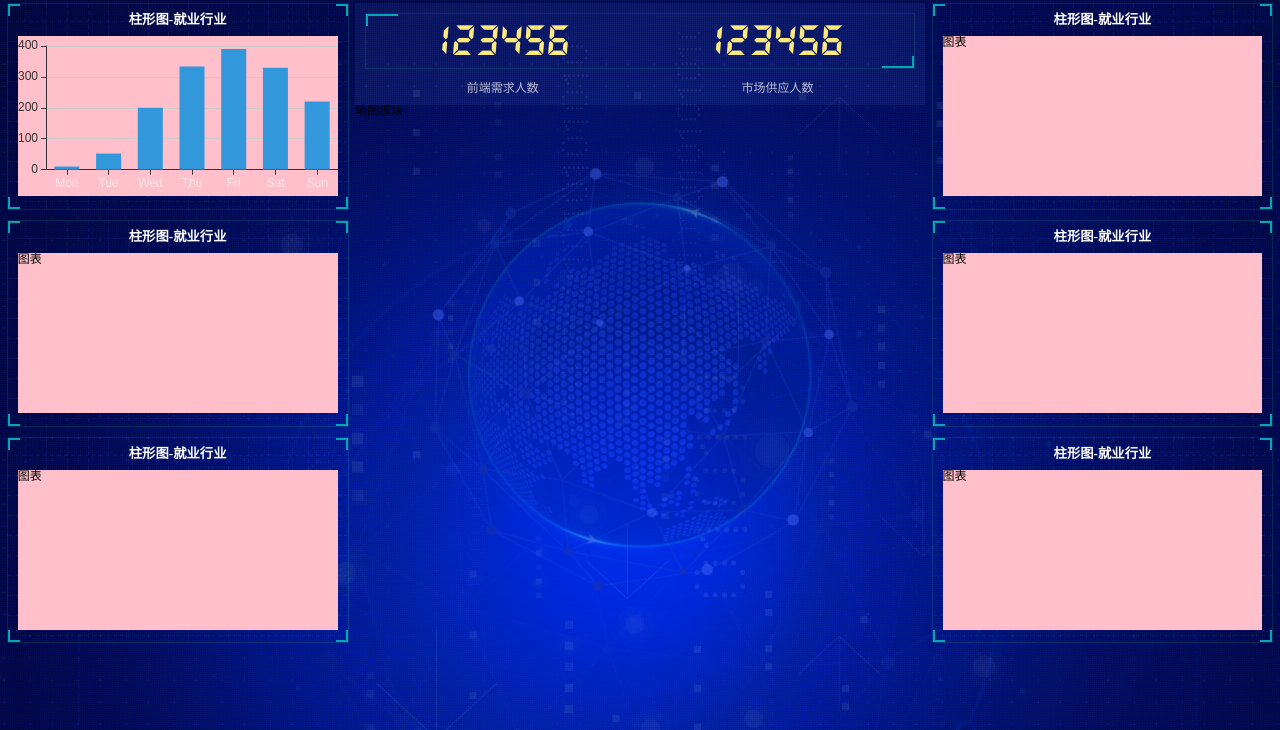
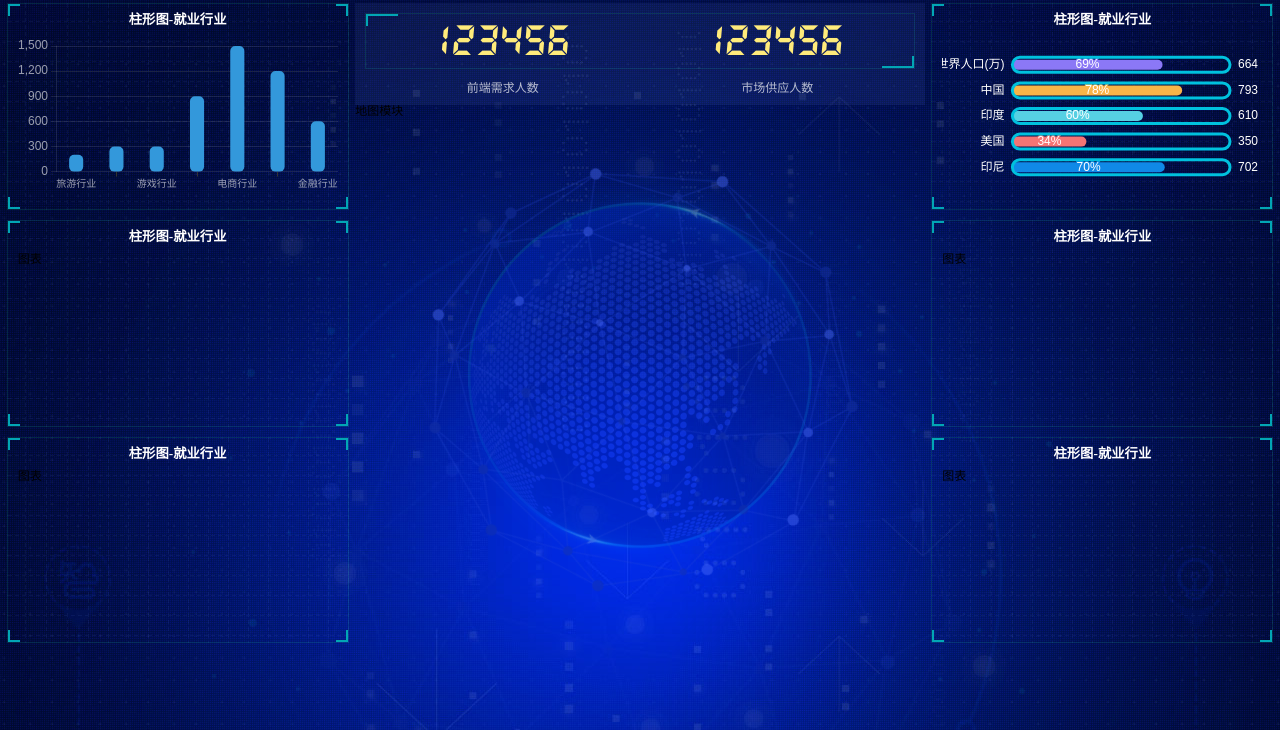
Before and after one commit to kaitehan/echarts_demo, a plain HTML site: page index.html in a window 1280 px wide. Shown: the part 70-800 px from the top of the page. Drawn offline with Linux system fonts and the light colour scheme.

Commit message:
finished bar charts model

```diff
--- a/css/index.less
+++ b/css/index.less
@@ -129,7 +129,7 @@ header {
 
         .chart {
             height: 3rem;
-            background-color: pink;
+            // background-color: pink;
         }
 
     }
--- a/index.html
+++ b/index.html
@@ -40,7 +40,7 @@
         <div class="colum">
             <div class="panel bar">
                 <h2>柱形图-就业行业</h2>
-                <div class="chart">图表</div>
+                <div class="chart"></div>
                 <div class="panel-footer"></div>
             </div>
             <div class="panel line">
@@ -80,17 +80,17 @@
             </div>
         </div>
         <div class="colum">
-            <div class="panel bar">
+            <div class="panel bar2">
+                <h2>柱形图-就业行业</h2>
+                <div class="chart"></div>
+                <div class="panel-footer"></div>
+            </div>
+            <div class="panel line1">
                 <h2>柱形图-就业行业</h2>
                 <div class="chart">图表</div>
                 <div class="panel-footer"></div>
             </div>
-            <div class="panel line">
-                <h2>柱形图-就业行业</h2>
-                <div class="chart">图表</div>
-                <div class="panel-footer"></div>
-            </div>
-            <div class="panel pie">
+            <div class="panel pie1">
                 <h2>柱形图-就业行业</h2>
                 <div class="chart">图表</div>
                 <div class="panel-footer"></div>
--- a/js/index.js
+++ b/js/index.js
@@ -1,16 +1,19 @@
-//柱状图模块
+//柱状图-就业行业模块
 (function () {
     // 1.实例化对象
     var myChart = echarts.init(document.querySelector('.bar .chart'));
     //2.指定配置项和数据
     var option = {
+        //项目颜色
         color: ["#3398DB"],
+        // 提示框模块
         tooltip: {
             trigger: 'axis',
             axisPointer: { // 坐标轴指示器，坐标轴触发有效
                 type: 'shadow' // 默认为直线，可选为：'line' | 'shadow'
             }
         },
+        // 表格大小
         grid: {
             left: '0%',
             top: '10px',
@@ -20,27 +23,161 @@
         },
         xAxis: [{
             type: 'category',
-            data: ['Mon', 'Tue', 'Wed', 'Thu', 'Fri', 'Sat', 'Sun'],
-            axisTick: {
-                alignWithLabel: true
+            data: ["旅游行业", "教育培训", "游戏行业", "医疗行业", "电商行业", "社交行业", "金融行业"],
+            // axisTick: {
+            //     alignWithLabel: true
+            // },
+            // 设置x轴标签文字样式
+            // x轴的文字颜色和大小即刻度标签的样式
+            axisLabel: {
+                color: "rgba(255,255,255,.6)",
+                fontSize: "10"
             },
+            // x轴样式不显示
+            axisLine: {
+                show: false
+            }
+        }],
+        yAxis: [{
+            type: 'value',
             // 设置x轴标签文字样式
-            // x轴的文字颜色和大小
+            // y轴的文字颜色和大小即刻度标签的样式
             axisLabel: {
                 color: "rgba(255,255,255,.6)",
                 fontSize: "12"
             },
-        }],
-        yAxis: [{
-            type: 'value'
+            // y轴样式不显示
+            axisLine: {
+                lineStyle: {
+                    color: "rgba(255,255,255,.1)",
+                }
+            },
+            // y 轴分隔线样式
+            splitLine: {
+                lineStyle: {
+                    color: "rgba(255,255,255,.1)"
+                }
+            }
         }],
         series: [{
             name: '直接访问',
             type: 'bar',
-            barWidth: '60%',
-            data: [10, 52, 200, 334, 390, 330, 220]
+            // 修改柱子宽度
+            barWidth: '35%',
+            data: [200, 300, 300, 900, 1500, 1200, 600],
+            itemStyle: {
+                //修改柱子圆角
+                barBorderRadius: 5
+            }
         }]
     };
     // 3.把配置项给实例对象
     myChart.setOption(option);
+    // 4.让图表跟随屏幕自适应
+    window.addEventListener("resize", function () {
+        myChart.resize();
+    });
+
 })();
+//柱状图2
+(function () {
+    var myChart = echarts.init(document.querySelector('.bar2 .chart'));
+    // 声明颜色数组
+    var myColor = ["#1089E7", "#F57474", "#56D0E3", "#F8B448", "#8B78F6"];
+    var option = {
+        grid: {
+            top: '10%',
+            left: '22%',
+            bottom: '10%',
+        },
+        xAxis: {
+            //不显示X轴的相关信息
+            show: false
+        },
+        yAxis: [{
+                type: 'category',
+                data: ['印尼', '美国', '印度', '中国', '世界人口(万)'],
+                //不显示y轴线条
+                axisLine: {
+                    show: false
+                },
+                // 不显示刻度
+                axisTick: {
+                    show: false
+                },
+                // 把刻度标签的文字设置为白色
+                axisLabel: {
+                    color: "#fff"
+                }
+            },
+            {
+                show: true,
+                data: [702, 350, 610, 793, 664],
+                // 不显示y轴的线
+                axisLine: {
+                    show: false
+                },
+                // 不显示刻度
+                axisTick: {
+                    show: false
+                },
+                axisLabel: {
+                    textStyle: {
+                        fontSize: 12,
+                        color: "#fff"
+                    }
+                }
+            }
+        ],
+        series: [{
+            name: '条',
+            type: 'bar',
+            data: [70, 34, 60, 78, 69],
+            // 给series  第一个对象里面的 添加
+            yAxisIndex: 0,
+            // 柱子之间的距离
+            barCategoryGap: 50,
+            //柱子的宽度
+            barWidth: 10,
+            // 柱子设为圆角
+            itemStyle: {
+                normal: {
+                    barBorderRadius: 20,
+                    // params传进来的是柱子对象
+                    // dataIndex是当前柱子的索引号
+                    color: function (params) {
+                        console.log(params);
+                        return myColor[params.dataIndex];
+                    }
+                }
+            },
+            label: {
+                normal: {
+                    show: true,
+                    // 图形内显示
+                    position: 'inside',
+                    // 文字显示格式
+                    formatter: '{c}%'
+                }
+            }
+        }, {
+            name: '框',
+            type: 'bar',
+            // 给series  第二个对象里面的 添加
+            yAxisIndex: 1,
+            barCategoryGap: 50,
+            barWidth: 15,
+            itemStyle: {
+                color: 'none',
+                borderColor: '#00c1de',
+                borderWidth: 3,
+                barBorderRadius: 15
+            },
+            data: [100, 100, 100, 100, 100],
+        }]
+    };
+    myChart.setOption(option);
+    window.addEventListener('resize', () => {
+        myChart.resize();
+    })
+})()
```
Also changed, not shown: css/index.css.
